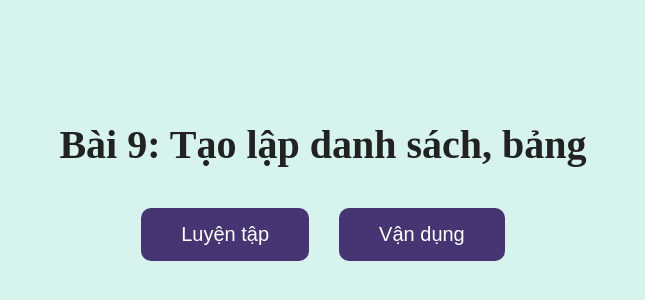
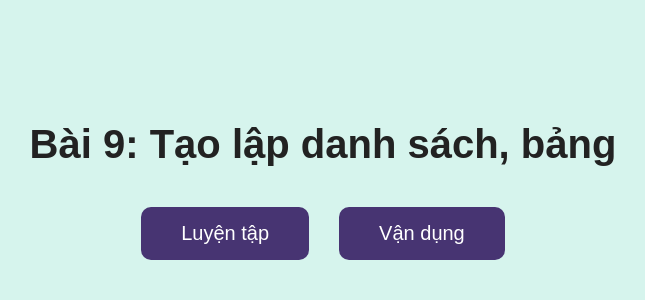
Before and after one commit to yenngan1234/Bai9.github.io, a plain HTML site: page index.html in a window 1280 px wide. Shown: the part 222-522 px from the top of the page, without its empty margins (317-962 px from the left). Drawn offline with Linux system fonts and the light colour scheme.

Commit message:
bai9.html

```diff
--- a/index.html
+++ b/index.html
@@ -9,7 +9,7 @@
         body {
             margin: 0;
             padding: 0;
-            font-family: Nunito Sans;
+            font-family:  sans-serif;
             background-color: #D6F4ED;
             display: flex;
             justify-content: center;
```
